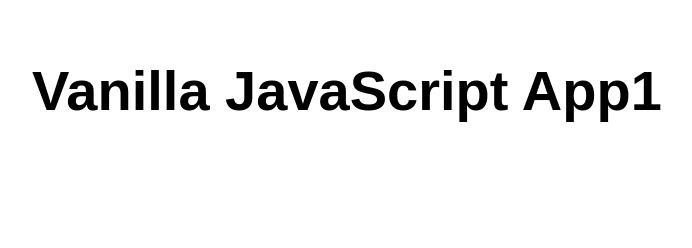
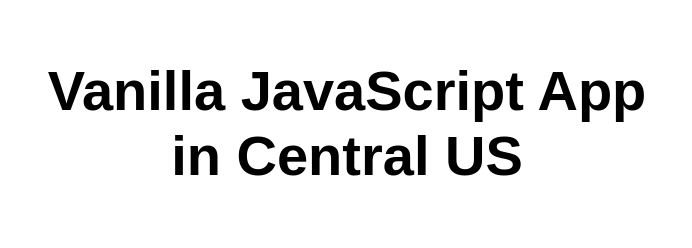
Before and after one commit to lasyasri899/my-first-static-web-app, a website: page src/index.html in a window 1280 px wide. Shown: the whole page, without its empty margins (293-985 px from the left). Drawn offline with Linux system fonts and the light colour scheme.

Commit message:
Update index.html

```diff
--- a/src/index.html
+++ b/src/index.html
@@ -10,7 +10,7 @@
 
 <body>
   <main>
-    <h1>Vanilla JavaScript App1</h1>
+    <h1>Vanilla JavaScript App in Central US</h1>
   </main>
 </body>
 
```
